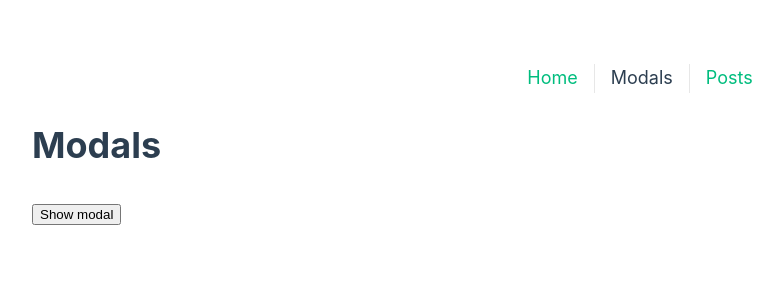
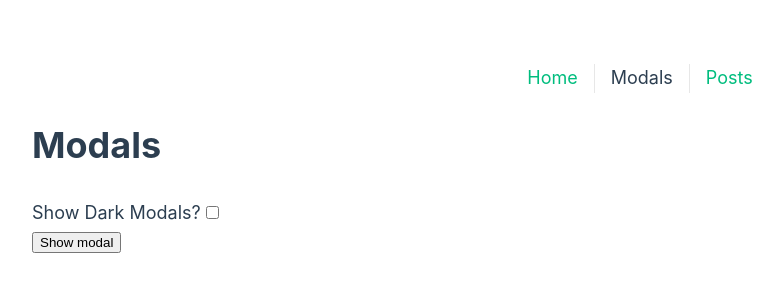
Before and after one commit to coach77777/vue-composition-api-course, a Vue app in the folder vue-composition-api-basics/: page /modals in a window 1280 px wide. Shown: the top 300 px of the page, without its empty margins (0-783 px from the left). Built offline with nearby package versions, Linux system fonts and the light colour scheme.

Commit message:
Dynamic Components - Part 1

```diff
--- a/vue-composition-api-basics/src/views/ModalsView.vue
+++ b/vue-composition-api-basics/src/views/ModalsView.vue
@@ -1,14 +1,23 @@
 <template>
   <div class="modals">
     <h1>Modals</h1>
+    <div>
+      <label>Show Dark Modals?
+      <input
+      v-model="showDarkModals" type="checkbox" />
+    </label>
+    </div>
+
+
     <button @click="showModal = true">Show modal</button>
-    <Modal
+    <component
      v-model = "showModal"
+      :is="Modal"
      title="My modal title(via prop)">
 
       <p>Lorem ipsum dolor sit amet consectetur adipisicing elit. Nostrum iure incidunt ad mollitia, eos, consectetur
         laudantium impedit in veritatis aperiam excepturi quasi quibusdam repellat natus fugit eius vero unde ea.</p>
-    </Modal>
+    </component>
 
   </div>
 </template>
@@ -24,7 +33,7 @@ import Modal from '@/components/Modal.vue'
 /*
 modals
 */
-
+const showDarkModals = ref(false)
 const showModal = ref(false)
 
 </script>
```
